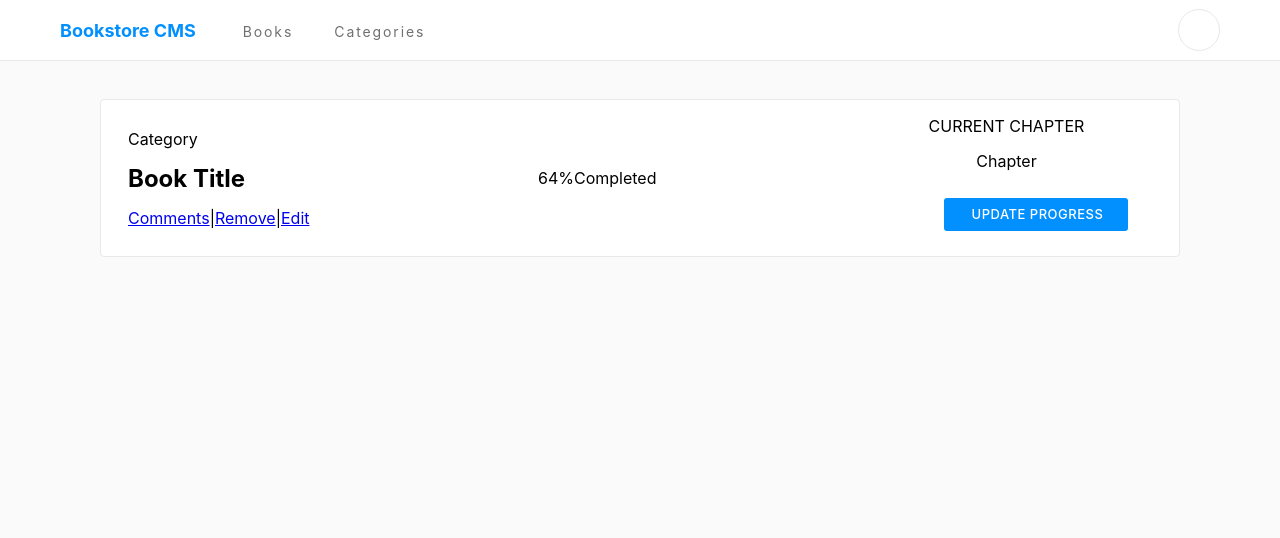
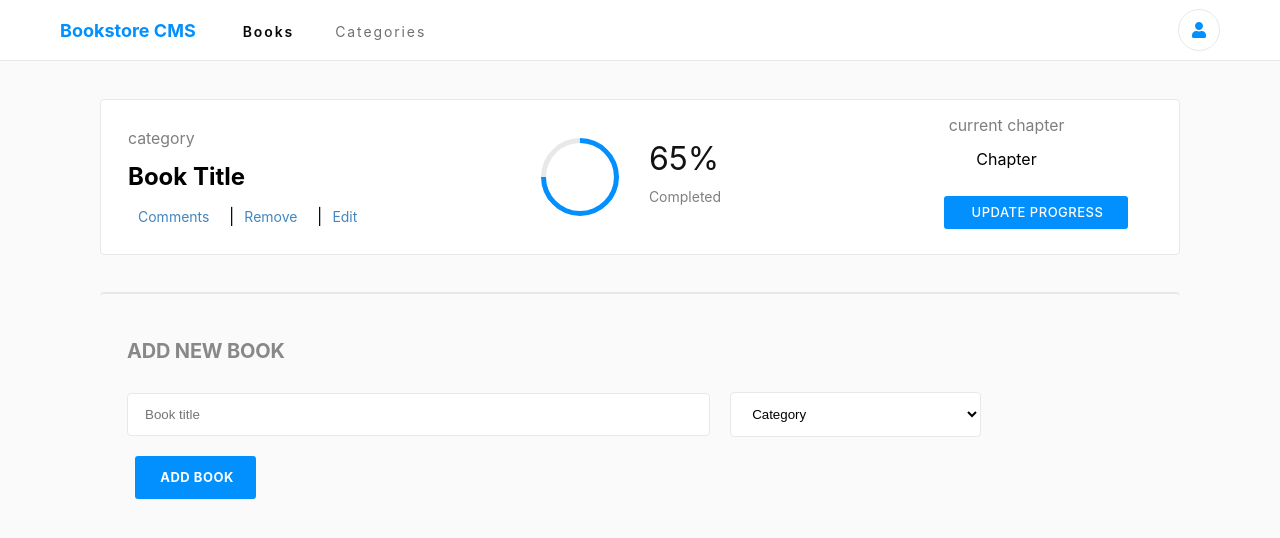
Before and after one commit to blessedjasonmwanza/bookstore-cms, a React (Create React App) app: page / in a window 1280 px wide. Shown: the top 538 px of the page. Built offline with nearby package versions, Linux system fonts and the light colour scheme.

Commit message:
Style book card, add form UI and Active state styling to Header component

```diff
--- a/package.json
+++ b/package.json
@@ -3,6 +3,9 @@
   "version": "0.1.0",
   "private": true,
   "dependencies": {
+    "@fortawesome/fontawesome-svg-core": "^1.2.36",
+    "@fortawesome/free-solid-svg-icons": "^5.15.4",
+    "@fortawesome/react-fontawesome": "^0.1.16",
     "@testing-library/jest-dom": "^5.16.1",
     "@testing-library/react": "^12.1.2",
     "@testing-library/user-event": "^13.5.0",
--- a/src/App.css
+++ b/src/App.css
@@ -2,6 +2,23 @@
   --white-two: #e8e8e8;
   --black-two: #080808;
   --pale-grey: #707070;
+}
+
+.title-section .actions a {
+  text-decoration: none;
+  height: 1.188rem;
+  margin: 0 10px;
+  font-family: RobotoSlab, var(--default-font-family);
+  padding-right: 0.6rem;
+  font-size: 0.875rem;
+  font-weight: 400;
+  font-stretch: normal;
+  font-style: normal;
+  line-height: normal;
+  letter-spacing: normal;
+  color: #4386bf;
+  background-color: transparent;
+  cursor: pointer;
 }
 
 .header {
@@ -47,11 +64,24 @@
   color: var(--black-two);
 }
 
+.header .links a.active {
+  color: var(--black-two);
+  font-weight: 600;
+}
+
 .profile-icon {
+  display: inline-flex;
   width: 40px;
   height: 40px;
   border-radius: 50%;
   border: 1px solid var(--white-two);
+  color: #0290ff;
+  align-items: center;
+  justify-content: center;
+}
+
+.profile-icon svg {
+  color: #0290ff;
 }
 
 .book-card {
@@ -95,8 +125,127 @@
   flex-direction: column;
   align-items: center;
   gap: 15px;
+  text-align: center;
+}
+
+.category,
+.current-chapter {
+  text-transform: lowercase;
+  height: 1.125rem;
+  opacity: 0.5;
+  font-size: 0.99rem;
+  letter-spacing: normal;
 }
 
 .book-title {
   margin: 0;
 }
+
+.progress-section {
+  display: flex;
+  flex-flow: row wrap;
+}
+
+.progress-bar {
+  display: block;
+  width: 4.25rem;
+  height: 4.25rem;
+  border: 5px solid #0290ff;
+  border-top-color: #e8e8e8;
+  border-radius: 50%;
+  -webkit-transform: rotate(-45deg);
+  transform: rotate(-45deg);
+  margin-right: 30px;
+}
+
+.progress-status {
+  display: flex;
+  flex-direction: column;
+  font-family: Montserrat, var(--default-font-family);
+  gap: 10px;
+}
+
+.progress-metric {
+  font-weight: 400;
+  font-stretch: normal;
+  font-style: normal;
+  line-height: normal;
+  letter-spacing: normal;
+  width: 4.25rem;
+  height: 2.438rem;
+  margin: 0.063rem 0 0;
+  font-size: 2rem;
+  color: #121212;
+}
+
+.progress-status .status {
+  height: 1.125rem;
+  margin: 0;
+  opacity: 0.5;
+  font-size: 0.875rem;
+}
+
+.add-book-form {
+  padding: 1rem 3.188rem 1rem 1.688rem;
+  border-radius: 4px;
+  margin: 2.313rem 6.25rem 0;
+  border-top: 2px solid var(--white-two);
+}
+
+.add-book-form h2 {
+  margin: 1.813rem 0;
+  font-family: Montserrat, var(--default-font-family);
+  font-size: 1.25rem;
+  font-weight: 700;
+  font-stretch: normal;
+  font-style: normal;
+  line-height: normal;
+  letter-spacing: -0.18px;
+  color: #888;
+}
+
+.add-book-form input,
+.add-book-form select {
+  border-radius: 4px;
+  border: 1px solid var(--white-two);
+  background-color: #fff;
+  padding: 0.813rem 0.813rem 0.813rem 1.063rem;
+  outline: none;
+}
+
+.add-book-form input {
+  width: 55%;
+}
+
+input:focus {
+  outline: 2px solid rgba(2, 145, 255, 0.4);
+}
+
+select:focus {
+  outline: 2px solid rgba(2, 145, 255, 0.4);
+}
+
+.add-book-form select {
+  width: 25%;
+  margin: 0 2%;
+}
+
+.add-book-form button {
+  width: 12%;
+  border: none;
+  margin: 1.188rem 0 0 0.525rem;
+  padding: 0.801rem 1.188rem 0.886rem 1.375rem;
+  border-radius: 3px;
+  background-color: #0290ff;
+  font-family: RobotoSlab, var(--default-font-family);
+  font-size: 0.813rem;
+  font-weight: 700;
+  letter-spacing: 0.5px;
+  text-align: center;
+  color: #fff;
+  cursor: pointer;
+}
+
+.add-book-form button:focus {
+  outline: 2px solid rgba(2, 145, 255, 0.4);
+}
--- a/src/components/BookCard.js
+++ b/src/components/BookCard.js
@@ -20,12 +20,12 @@ export default function BookCard() {
       <div className="progress-section">
         <span className="progress-bar" />
         <span className="progress-status">
-          <span className="progress-metric">64%</span>
+          <span className="progress-metric">65%</span>
           <span className="status">Completed</span>
         </span>
       </div>
       <div className="chapter-section">
-        <span>CURRENT CHAPTER</span>
+        <span className="current-chapter">CURRENT CHAPTER</span>
         <span className="chapter">Chapter</span>
         <button type="button" className="update-progress">UPDATE PROGRESS</button>
       </div>
--- a/src/components/Header.js
+++ b/src/components/Header.js
@@ -1,15 +1,19 @@
+import { FontAwesomeIcon } from '@fortawesome/react-fontawesome';
+import { faUser } from '@fortawesome/free-solid-svg-icons';
 import React from 'react';
-import { Link } from 'react-router-dom';
+import { NavLink } from 'react-router-dom';
 
 export default function Header() {
   return (
     <div className="header shadow">
       <span className="links">
         <b className="brand-name">Bookstore CMS</b>
-        <Link to="/">Books</Link>
-        <Link to="/categories">Categories</Link>
+        <NavLink to="/" className={({ isActive }) => (isActive ? 'active' : null)}>Books</NavLink>
+        <NavLink to="/categories" className={({ isActive }) => (isActive ? 'active' : null)}>Categories</NavLink>
       </span>
-      <Link to="/profile" className="profile-icon" />
+      <NavLink to="/profile" className="profile-icon">
+        <FontAwesomeIcon icon={faUser} />
+      </NavLink>
     </div>
   );
 }
--- a/src/pages/Books.js
+++ b/src/pages/Books.js
@@ -2,5 +2,17 @@ import React from 'react';
 import BookCard from '../components/BookCard';
 
 export default function Books() {
-  return <BookCard />;
+  return (
+    <>
+      <BookCard />
+      <form className="add-book-form">
+        <h2>ADD NEW BOOK</h2>
+        <input placeholder="Book title" className="input-title" required />
+        <select name="category" className="input-category" required>
+          <option defaultValue>Category</option>
+        </select>
+        <button type="submit" className="add-book">ADD BOOK</button>
+      </form>
+    </>
+  );
 }
--- a/src/pages/Categories.js
+++ b/src/pages/Categories.js
@@ -1,5 +1,5 @@
 import React from 'react';
 
 export default function Categories() {
-  return <div>Categories</div>;
+  return <div>Under Construction</div>;
 }
```
Also changed, not shown: 1 other file (tests, documents, lock files or other folders).
